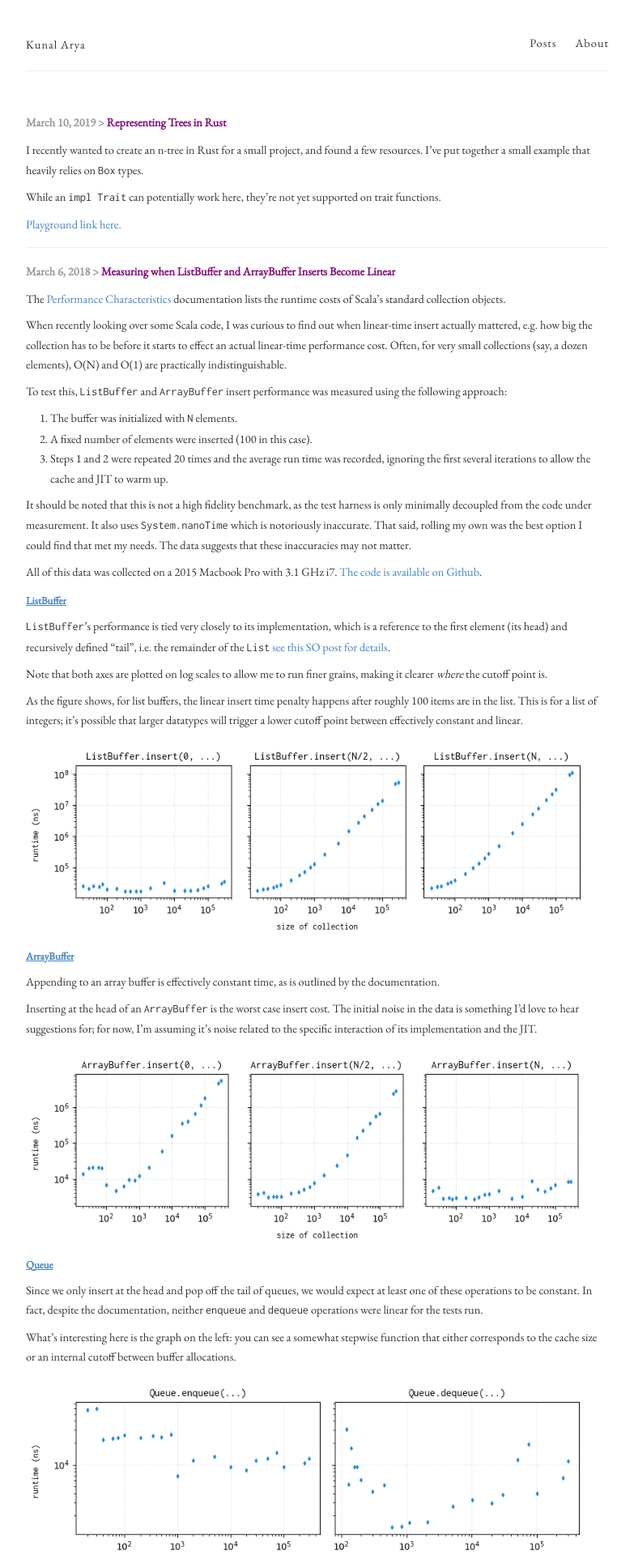
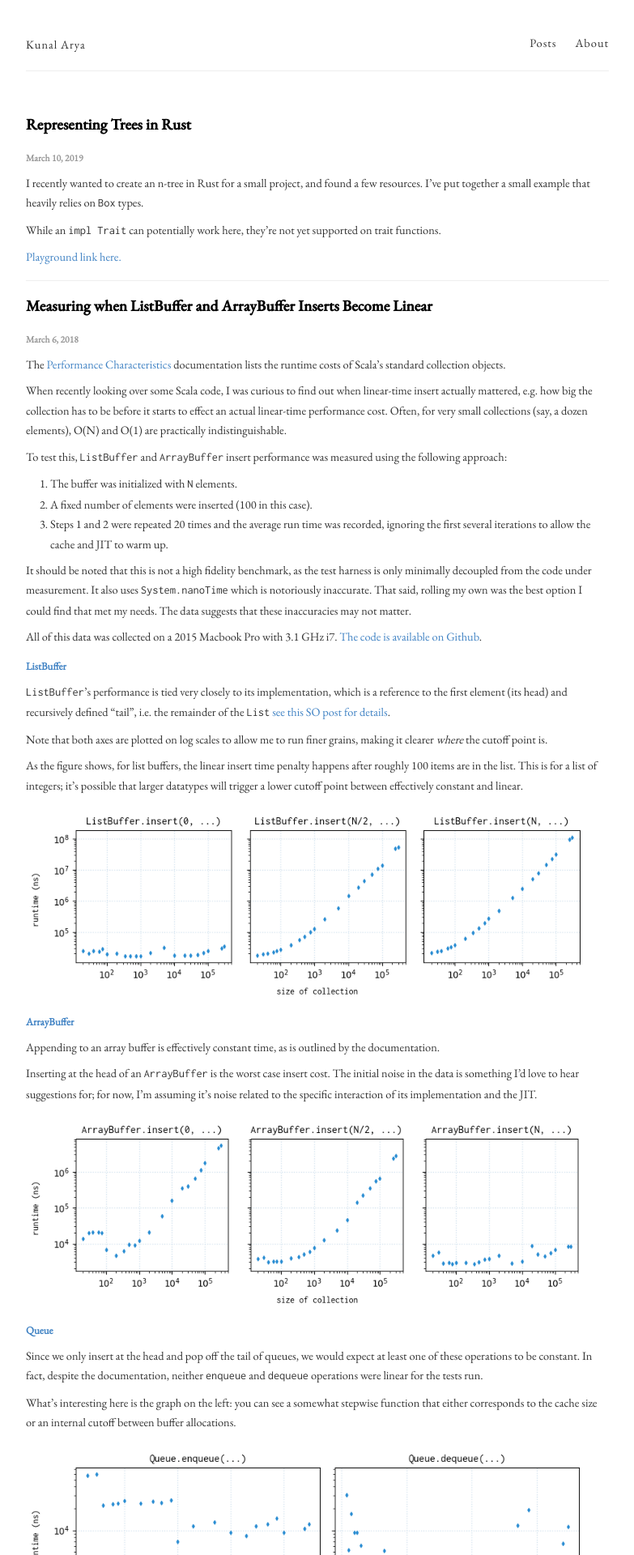
Before and after one commit to kunalarya/kunalarya.github.io, a Jekyll site: the page built from index.html, in a window 1280 px wide. Shown: the top 1920 px of the page at 81% size, without its empty margins (248-1031 px from the left). Built offline with Jekyll 4.4.1, drawn with Linux system fonts in a browser that asks for light colours; some of the changed text lies outside the part shown.

Commit message:
Tweak posts page.

```diff
--- a/_sass/_variables.scss
+++ b/_sass/_variables.scss
@@ -14,7 +14,7 @@ $gray: #666;
 $lightGray: #eee;
 $white: #fff;
 
-$postTitle: #820f7c;
+$postTitle: #000000;
 $postDate: #989898;
 
 // Font stacks
--- a/index.html
+++ b/index.html
@@ -6,7 +6,8 @@ layout: default
   {% for post in site.posts %}
     <article class="post">
 
-      <h1><span class="inline-date">{{ post.date | date: "%B %e, %Y > " }}</span><a href="{{ site.baseurl }}{{ post.url }}">{{ post.title }}</a></h1>
+      <h1><a href="{{ site.baseurl }}{{ post.url }}">{{ post.title }}</a></h1>
+      <h2><span class="inline-date">{{ post.date | date: "%B %e, %Y" }}</span></h2>
 
 
       <div class="entry">
--- a/style.scss
+++ b/style.scss
@@ -63,6 +63,7 @@ h1, h2, h3, h4, h5, h6 {
 
 h1 {
   font-size: 1.1em;
+  font-family: $eb-garamond-medium;
   a {
     color: inherit;
   }
@@ -70,7 +71,6 @@ h1 {
 
 h2 {
   font-size: 0.9em;
-  text-decoration: underline;
 }
 
 h3 {
@@ -283,7 +283,8 @@ nav {
 
 .post {
   h1 > a {
-    font-size: 0.9em;
+    font-size: 1.2em;
+    font-family: $eb-garamond-medium;
     color: $postTitle;
   }
 
```
